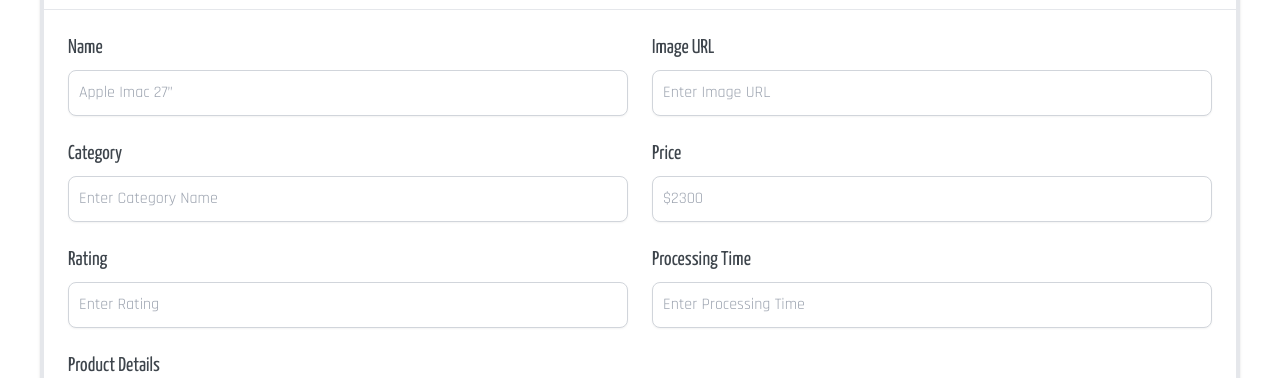
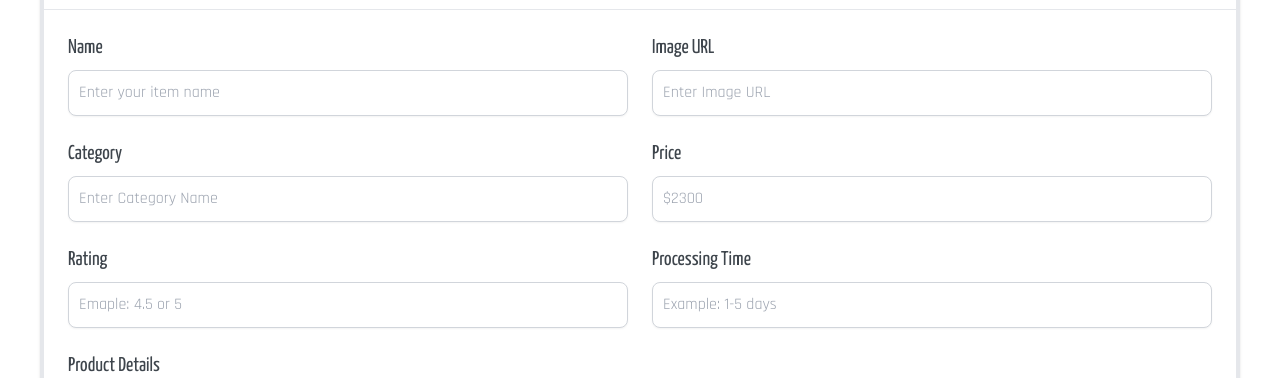
Before and after one commit to developerbarry/art-and-craft-store, a React (Vite) app in the folder art-and-craft-store/: page /add-craft-item in a window 1280 px wide. Shown: the part 224-602 px from the top of the page. Built offline with nearby package versions, Linux system fonts and the light colour scheme; no server answers; sample sign-in values are in the browser's storage.

Commit message:
item added to the database and access form the server to the client

```diff
--- a/art-and-craft-store/src/pages/AddCraftItem/AddCraftItem.jsx
+++ b/art-and-craft-store/src/pages/AddCraftItem/AddCraftItem.jsx
@@ -1,5 +1,51 @@
+import { useContext } from "react";
+import { AuthContext } from "../../provider/AuthProvider";
+import Swal from "sweetalert2";
 
 const AddCraftItem = () => {
+
+    const { user } = useContext(AuthContext)
+
+    const handleSubmitItem = (event) => {
+        event.preventDefault()
+        const form = event.target;
+        const image = form.image.value;
+        const item_name = form.item_name.value;
+        const subcategory_Name = form.sub_category.value;
+        const short_description = form.details.value;
+        const price = form.price.value;
+        const rating = form.rating.value;
+        const customization = form.customization.value;
+        const processing_time = form.processing_time.value;
+        const stockStatus = form.stockStatus.value;
+        const email = user.email;
+
+        const newItems = { image, item_name, subcategory_Name, short_description, price, rating, customization, processing_time, stockStatus, email }
+
+        fetch('http://localhost:5000/all-art-and-craft-items', {
+            method: "POST",
+            headers: {
+                "Content-Type": "application/json"
+            },
+            body: JSON.stringify(newItems)
+        })
+            .then(res => res.json())
+            .then(data => {
+                console.log(data)
+                if(data.insertedId){
+                    Swal.fire({
+                        title: 'Success!',
+                        text: 'You item successfully added',
+                        icon: 'success',
+                        confirmButtonText: 'Ok'
+                      })
+
+                    form.reset()
+                }
+            })
+    }
+
+
     return (
         <section>
             <div className="container mx-auto">
@@ -13,11 +59,11 @@ const AddCraftItem = () => {
                     </div>
 
                     <div className="p-6 space-y-6">
-                        <form>
+                        <form onSubmit={handleSubmitItem}>
                             <div className="grid grid-cols-6 gap-6">
                                 <div className="col-span-6 sm:col-span-3">
                                     <label htmlFor="product-name" className="block mb-2 text-xl font-normal font-yan text-[#3e454c]">Name</label>
-                                    <input type="text" name="product-name" id="product-name" className="shadow-sm border border-gray-300 text-gray-900 sm:text-base rounded-lg focus:ring-cyan-600 focus:border-cyan-600 block w-full p-2.5 font-raj" placeholder="Apple Imac 27”" required="" />
+                                    <input type="text" name="item_name" id="product-name" className="shadow-sm border border-gray-300 text-gray-900 sm:text-base rounded-lg focus:ring-cyan-600 focus:border-cyan-600 block w-full p-2.5 font-raj" placeholder="Enter your item name" required="" />
                                 </div>
                                 <div className="col-span-6 sm:col-span-3">
                                     <label htmlFor="image" className="block mb-2 text-xl font-normal font-yan text-[#3e454c]">Image URL</label>
@@ -25,7 +71,7 @@ const AddCraftItem = () => {
                                 </div>
                                 <div className="col-span-6 sm:col-span-3">
                                     <label htmlFor="category" className="block mb-2 text-xl font-normal font-yan text-[#3e454c]">Category</label>
-                                    <input type="text" name="category" id="category" className="shadow-sm border border-gray-300 text-gray-900 sm:text-base font-raj rounded-lg focus:ring-cyan-600 focus:border-cyan-600 block w-full p-2.5" placeholder="Enter Category Name" required="" />
+                                    <input type="text" name="sub_category" id="category" className="shadow-sm border border-gray-300 text-gray-900 sm:text-base font-raj rounded-lg focus:ring-cyan-600 focus:border-cyan-600 block w-full p-2.5" placeholder="Enter Category Name" required="" />
                                 </div>
                                 <div className="col-span-6 sm:col-span-3">
                                     <label htmlFor="price" className="block mb-2 text-xl font-normal font-yan text-[#3e454c]">Price</label>
@@ -33,16 +79,16 @@ const AddCraftItem = () => {
                                 </div>
                                 <div className="col-span-6 sm:col-span-3">
                                     <label htmlFor="rating" className="block mb-2 text-xl font-normal font-yan text-[#3e454c]">Rating</label>
-                                    <input type="text" name="rating" id="rating" className="shadow-sm border border-gray-300 text-gray-900 sm:text-base font-raj rounded-lg focus:ring-cyan-600 focus:border-cyan-600 block w-full p-2.5" placeholder="Enter Rating" required="" />
+                                    <input type="number" name="rating" id="rating" className="shadow-sm border border-gray-300 text-gray-900 sm:text-base font-raj rounded-lg focus:ring-cyan-600 focus:border-cyan-600 block w-full p-2.5" placeholder="Emaple: 4.5 or 5" required="" />
                                 </div>
                                 <div className="col-span-6 sm:col-span-3">
                                     <label htmlFor="processing-time" className="block mb-2 text-xl font-normal font-yan text-[#3e454c]">Processing Time</label>
-                                    <input type="text" name="processing-time" id="processing-time" className="shadow-sm border border-gray-300 text-gray-900 sm:text-base font-raj rounded-lg focus:ring-cyan-600 focus:border-cyan-600 block w-full p-2.5" placeholder="Enter Processing Time" required="" />
+                                    <input type="text" name="processing_time" id="processing-time" className="shadow-sm border border-gray-300 text-gray-900 sm:text-base font-raj rounded-lg focus:ring-cyan-600 focus:border-cyan-600 block w-full p-2.5" placeholder="Example: 1-5 days" required="" />
                                 </div>
 
                                 <div className="col-span-full">
                                     <label htmlFor="product-details" className="block mb-2 text-xl font-normal font-yan text-[#3e454c]">Product Details</label>
-                                    <textarea id="product-details" rows="6" className="border border-gray-300 text-gray-900 sm:text-base font-raj rounded-lg focus:ring-cyan-600 focus:border-cyan-600 block w-full p-4" placeholder="Details"></textarea>
+                                    <textarea id="product-details" name="details" rows="6" className="border border-gray-300 text-gray-900 sm:text-base font-raj rounded-lg focus:ring-cyan-600 focus:border-cyan-600 block w-full p-4" placeholder="Details"></textarea>
                                 </div>
 
                                 <div className="space-y-6 mb-9 col-span-full">
@@ -66,7 +112,7 @@ const AddCraftItem = () => {
                                             <span className="text-[#2A2F43] font-raj sm:text-base">Yes</span>
                                         </label>
                                         <label className="flex items-center space-x-2">
-                                            <input type="radio" name="customization" value="No" className="w-4 h-4 text-gray-400 border-gray-300 focus:ring-gray-400"/>
+                                            <input type="radio" name="customization" value="No" className="w-4 h-4 text-gray-400 border-gray-300 focus:ring-gray-400" />
                                             <span className="text-[#2A2F43] font-raj sm:text-base">No</span>
                                         </label>
                                     </div>
@@ -74,13 +120,13 @@ const AddCraftItem = () => {
 
 
                             </div>
+
+                            <div className="p-6 border-t border-gray-200 rounded-b">
+                                <button className="text-white bg-cyan-600 hover:bg-cyan-700 focus:ring-4 focus:ring-cyan-200 font-medium rounded-lg text-lg px-5 py-2.5 text-center font-yan" type="submit">Save all</button>
+                            </div>
+
                         </form>
                     </div>
-
-                    <div className="p-6 border-t border-gray-200 rounded-b">
-                        <button className="text-white bg-cyan-600 hover:bg-cyan-700 focus:ring-4 focus:ring-cyan-200 font-medium rounded-lg text-lg px-5 py-2.5 text-center font-yan" type="submit">Save all</button>
-                    </div>
-
                 </div>
             </div>
         </section>
--- a/art-and-craft-store/src/pages/SignIn/SignIn.jsx
+++ b/art-and-craft-store/src/pages/SignIn/SignIn.jsx
@@ -45,6 +45,8 @@ const SignIn = () => {
                 }
             })
     }
+
+
 
     return (
         <section>
```
Also changed, not shown: 1 other file (tests, documents, lock files or other folders).
